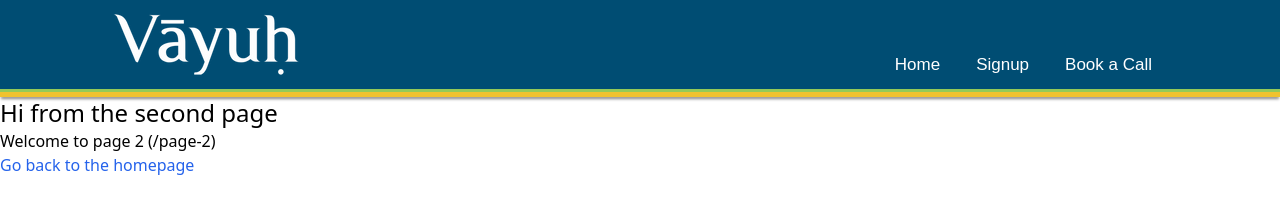
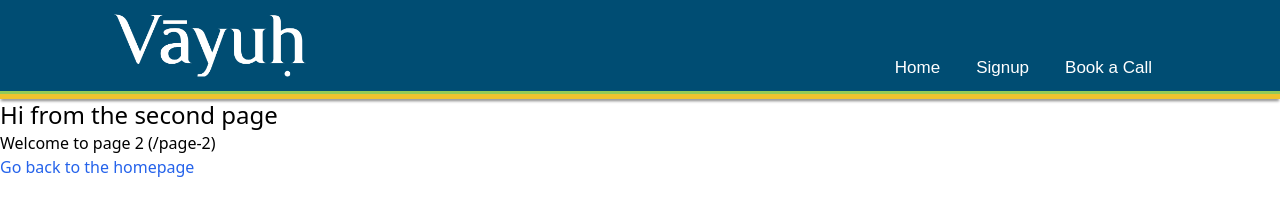
Before and after one commit to vayuh/marketing-web, a Gatsby site: page /page-2 in a window 1280 px wide. Built offline with nearby package versions, Linux system fonts and the light colour scheme; Gatsby itself is replaced by a stand-in of ours.

Commit message:
Update: high res logo

```diff
--- a/src/components/Footer.js
+++ b/src/components/Footer.js
@@ -9,9 +9,9 @@
 
                 {/* Vayuh Section */}
                 <div className="w-full font-7 flex flex-col space-between md:w-1/4 mb-8 mx-1">
-                    <div style={{ width: `300px` }}>
+                    <div style={{ width: `200px` }}>
                         <StaticImage
-                            src="../images/Vayuh-Logo_White.webp"
+                            src="../images/Vayuh-Logo_White.png"
                             alt="gatsby astronaut"
                         />
                     </div>
--- a/src/components/header.js
+++ b/src/components/header.js
@@ -10,9 +10,9 @@
       <nav className="flex flex-wrap justify-between p-3 navbar">
         <div className="flex items-center flex-shrink-0 mr-6 text-white">
           <span className="text-xl font-semibold tracking-tight">
-            <div style={{ maxWidth: `300px`, marginLeft: '0.5rem' }}>
+            <div style={{ maxWidth: `200px`, marginLeft: '0.5rem' }}>
               <StaticImage
-                src="../images/Vayuh-Logo_White.webp"
+                src="../images/Vayuh-Logo_White.png"
                 alt="gatsby astronaut"
               />
             </div>
```
Also changed, not shown: src/images/Vayuh-Logo_White.png (added).
